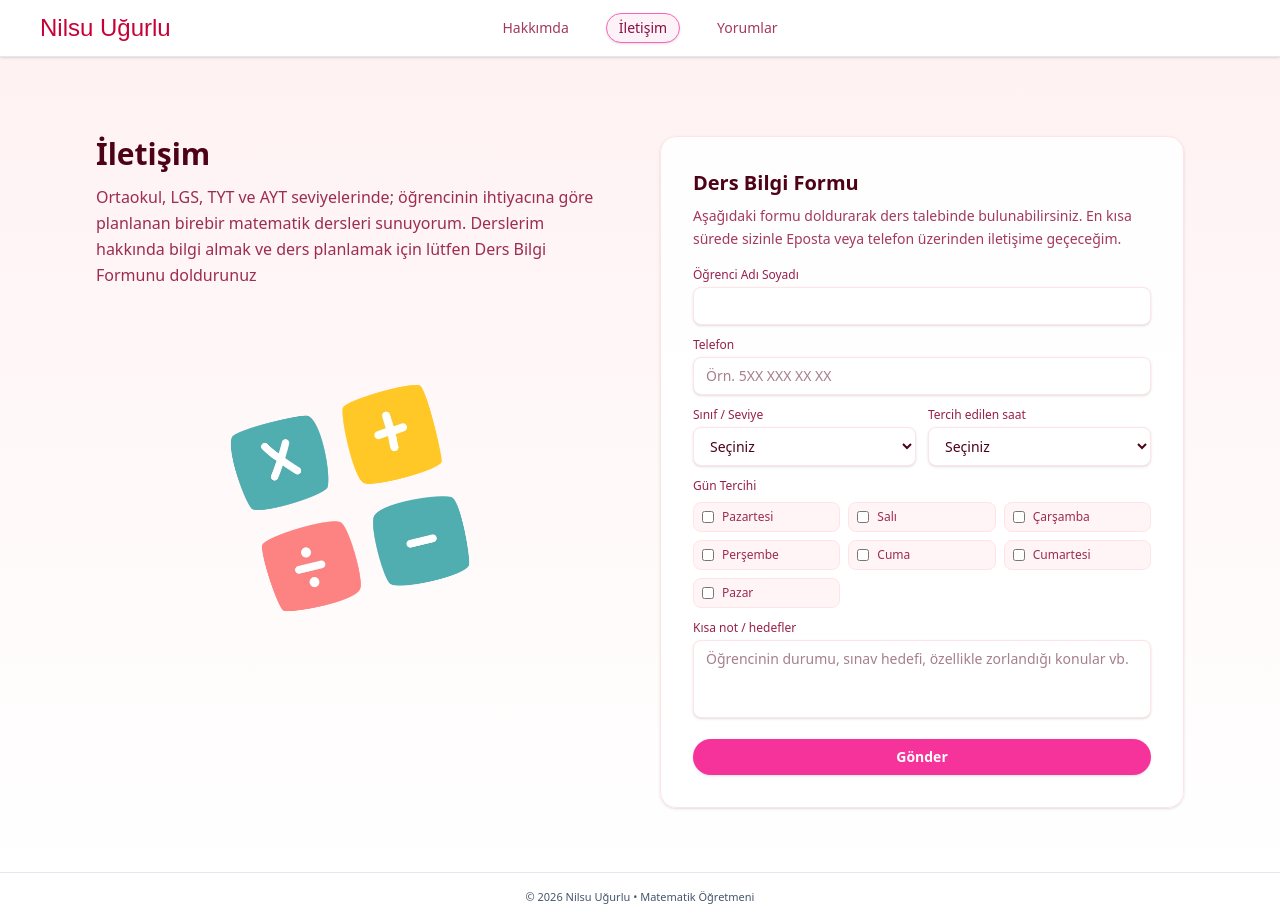
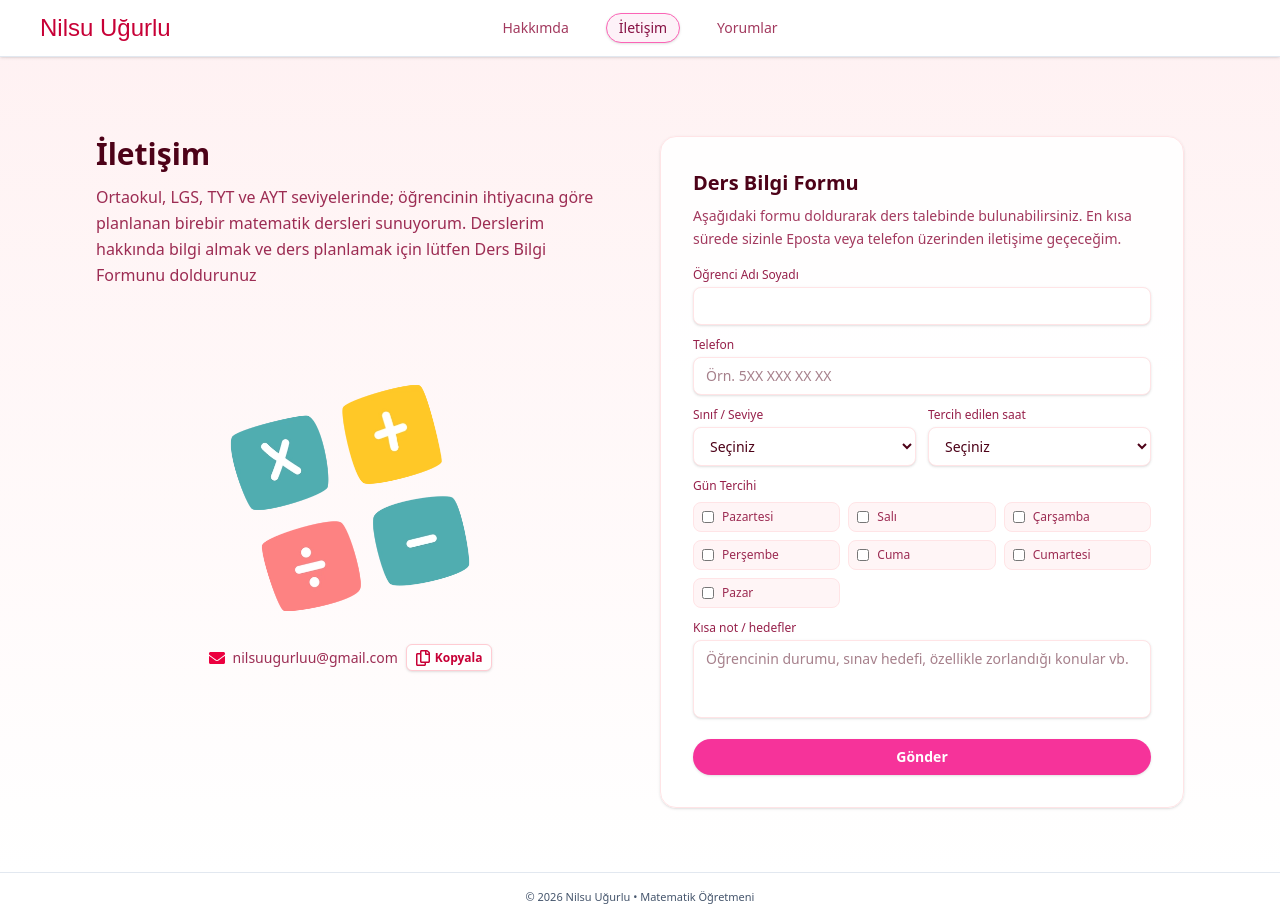
Before and after one commit to tegemenozyurek/nilsumat, a Next.js app: page /iletisim in a window 1280 px wide. Built offline with nearby package versions, Linux system fonts and the light colour scheme; a web font is replaced by a local one.

Commit message:
Add email copy functionality to IletisimPage. Implemented a button to copy the email address to the clipboard, providing user feedback upon successful copy. Enhanced layout with email display and copy button for improved user interaction.

```diff
--- a/app/iletisim/page.tsx
+++ b/app/iletisim/page.tsx
@@ -1,11 +1,37 @@
 "use client";
 
 import Image from "next/image";
+import { useState } from "react";
 import { Header } from "@/components/Header";
 import { LessonApplicationForm } from "@/components/LessonApplicationForm";
+import { FaEnvelope, FaRegCopy } from "react-icons/fa";
 import iconsIllustration from "../icons.webp";
 
 export default function IletisimPage() {
+  const email = "nilsuugurluu@gmail.com";
+  const [copied, setCopied] = useState(false);
+
+  const copyEmail = async () => {
+    try {
+      await navigator.clipboard.writeText(email);
+    } catch {
+      // Fallback for older browsers / restricted contexts
+      const ta = document.createElement("textarea");
+      ta.value = email;
+      ta.style.position = "fixed";
+      ta.style.left = "-9999px";
+      ta.style.top = "0";
+      document.body.appendChild(ta);
+      ta.focus();
+      ta.select();
+      document.execCommand("copy");
+      ta.remove();
+    }
+
+    setCopied(true);
+    window.setTimeout(() => setCopied(false), 1600);
+  };
+
   return (
     <>
       <Header />
@@ -30,6 +56,21 @@ export default function IletisimPage() {
                   sizes="(max-width: 640px) 96px, (max-width: 1024px) 200px, 260px"
                 />
               </div>
+              <div className="mt-4 flex items-center justify-center gap-2 text-sm text-rose-900/85">
+                <span className="inline-flex items-center gap-2 font-medium">
+                  <FaEnvelope className="h-4 w-4 text-rose-600" aria-hidden="true" />
+                  {email}
+                </span>
+                <button
+                  type="button"
+                  onClick={copyEmail}
+                  className="inline-flex items-center gap-1 rounded-md border border-rose-200 bg-white px-2 py-1 text-[12px] font-semibold text-rose-700 shadow-sm transition hover:bg-rose-50"
+                  aria-label="E-posta adresini kopyala"
+                >
+                  <FaRegCopy className="h-4 w-4" />
+                  {copied ? "Kopyalandı" : "Kopyala"}
+                </button>
+              </div>
             </div>
             <LessonApplicationForm />
           </div>
```
